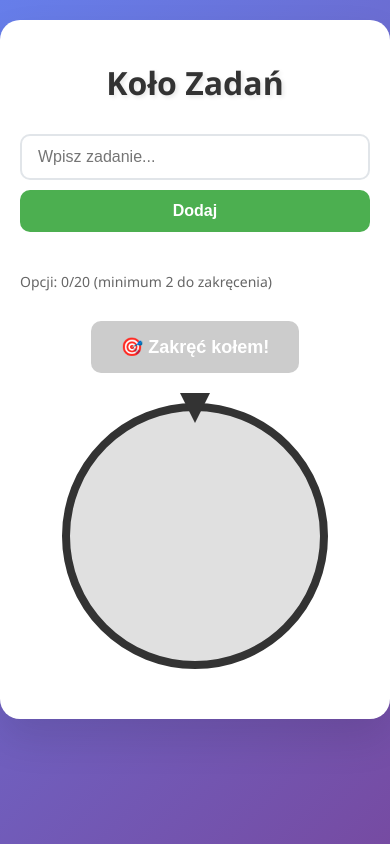
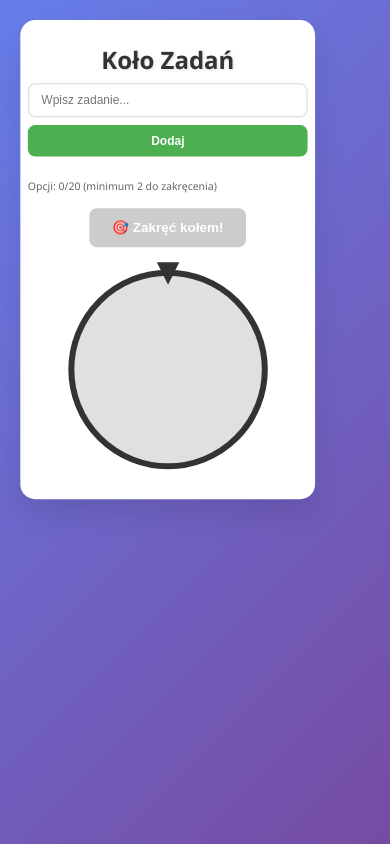
Before and after one commit to BastaBasta/wheel, a plain HTML site: page index.html in a window 390 px wide. Drawn offline with Linux system fonts and the light colour scheme.

Commit message:
Adjusting the size and position of the container

```diff
--- a/index.html
+++ b/index.html
@@ -20,28 +20,28 @@
         .container {
             background: white;
             border-radius: 20px;
-            padding: 30px;
+            padding: 10px;
             box-shadow: 0 20px 40px rgba(0,0,0,0.1);
             max-width: 800px;
-            width: 100%;
+            width: 80%;
         }
 
         h1 {
             text-align: center;
             color: #333;
-            margin-bottom: 30px;
+            margin-bottom: 10px;
             font-size: 2.5rem;
             text-shadow: 2px 2px 4px rgba(0,0,0,0.1);
         }
 
         .input-section {
-            margin-bottom: 30px;
+            margin-bottom: 10px;
         }
 
         .input-controls {
             display: flex;
             gap: 10px;
-            margin-bottom: 20px;
+            margin-bottom: 10px;
             flex-wrap: wrap;
         }
 
@@ -190,10 +190,10 @@
 
         .result {
             text-align: center;
-            margin-top: 20px;
-            padding: 20px;
+            margin-top: 5px;
+            padding: 5px;
             background: #f8f9fa;
-            border-radius: 10px;
+            border-radius: 5px;
             display: none;
         }
 
@@ -220,7 +220,7 @@
 
         @media (max-width: 600px) {
             .container {
-                padding: 20px;
+                padding: 10px;
             }
 
             h1 {
@@ -243,6 +243,7 @@
     </style>
 </head>
 <body>
+  <div style="transform: scale(0.75); transform-origin: top center; width: 133.33%; height: 133.33%;">
     <div class="container">
         <h1>Koło Zadań</h1>
 
@@ -273,6 +274,7 @@
             <p id="resultText"></p>
         </div>
     </div>
+  </div>
 
     <script>
         let options = [];
@@ -479,5 +481,7 @@
         // Inicjalizacja
         updateDisplay();
     </script>
-<script>(function(){function c(){var b=a.contentDocument||a.contentWindow.document;if(b){var d=b.createElement('script');d.innerHTML="window.__CF$cv$params={r:'987bc04a36f2eeba',t:'MTc1OTMxOTUxNy4wMDAwMDA='};var a=document.createElement('script');a.nonce='';a.src='/cdn-cgi/challenge-platform/scripts/jsd/main.js';document.getElementsByTagName('head')[0].appendChild(a);";b.getElementsByTagName('head')[0].appendChild(d)}}if(document.body){var a=document.createElement('iframe');a.height=1;a.width=1;a.style.position='absolute';a.style.top=0;a.style.left=0;a.style.border='none';a.style.visibility='hidden';document.body.appendChild(a);if('loading'!==document.readyState)c();else if(window.addEventListener)document.addEventListener('DOMContentLoaded',c);else{var e=document.onreadystatechange||function(){};document.onreadystatechange=function(b){e(b);'loading'!==document.readyState&&(document.onreadystatechange=e,c())}}}})();</script></body>
+<script>(function(){function c(){var b=a.contentDocument||a.contentWindow.document;if(b){var d=b.createElement('script');d.innerHTML="window.__CF$cv$params={r:'987bc04a36f2eeba',t:'MTc1OTMxOTUxNy4wMDAwMDA='};var a=document.createElement('script');a.nonce='';a.src='/cdn-cgi/challenge-platform/scripts/jsd/main.js';document.getElementsByTagName('head')[0].appendChild(a);";b.getElementsByTagName('head')[0].appendChild(d)}}if(document.body){var a=document.createElement('iframe');a.height=1;a.width=1;a.style.position='absolute';a.style.top=0;a.style.left=0;a.style.border='none';a.style.visibility='hidden';document.body.appendChild(a);if('loading'!==document.readyState)c();else if(window.addEventListener)document.addEventListener('DOMContentLoaded',c);else{var e=document.onreadystatechange||function(){};document.onreadystatechange=function(b){e(b);'loading'!==document.readyState&&(document.onreadystatechange=e,c())}}}})();</script>
+
+</body>
 </html>
```
